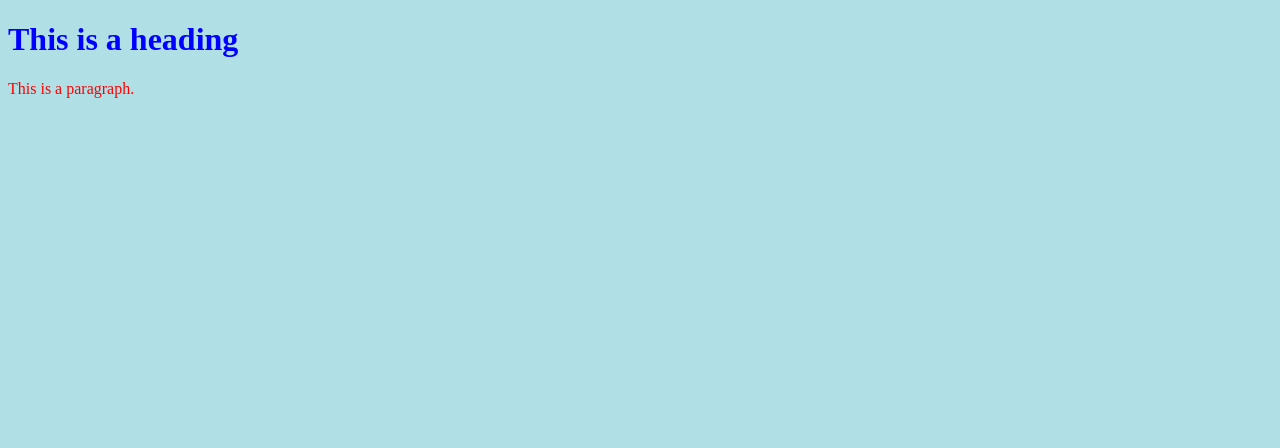
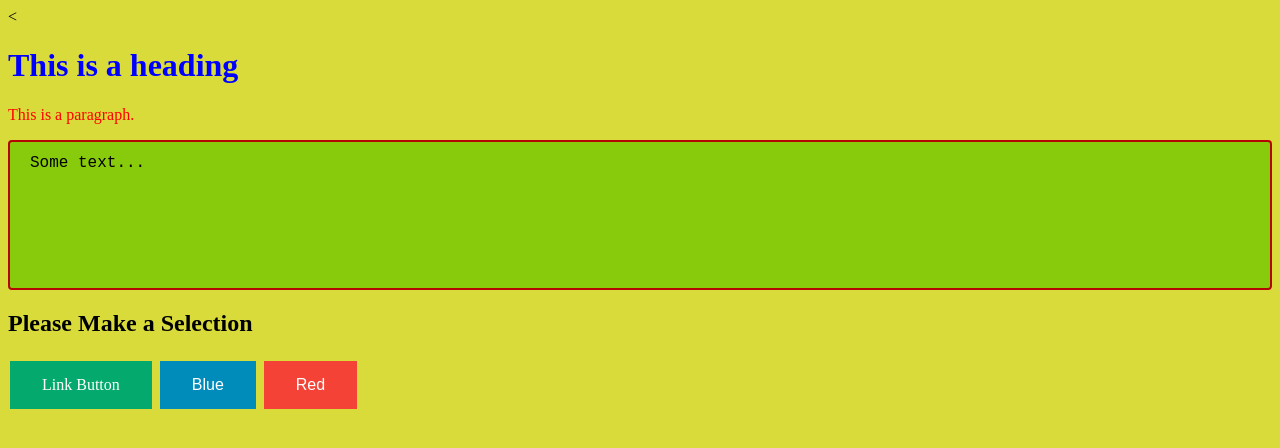
Before and after one commit to Satman10000/Web-Project, a plain HTML site: page index.html in a window 1280 px wide. Drawn offline with Linux system fonts and the light colour scheme.

Commit message:
Update index.html

```diff
--- a/index.html
+++ b/index.html
@@ -1,16 +1,47 @@
-<!DOCTYPE html>
+< <!DOCTYPE html>
 <html>
 <head>
 <style>
-body {background-color: powderblue;}
+body {background-color: rgb(217, 219, 59);}
 h1   {color: blue;}
 p    {color: red;}
+textarea {
+      width: 100%;
+      height: 150px;
+      padding: 12px 20px;
+      box-sizing: border-box;
+      border: 2px solid #b40404;
+      border-radius: 4px;
+      background-color: #88ca0c;
+      font-size: 16px;
+      resize: none;
+    }
+    .button {
+  background-color: #04AA6D;
+  border: none;
+  color: white;
+  padding: 15px 32px;
+  text-align: center;
+  text-decoration: none;
+  display: inline-block;
+  font-size: 16px;
+  margin: 4px 2px;
+  cursor: pointer;
+}
+.button2 {background-color: #008CBA;} /* Blue */
+.button3 {background-color: #f44336;} /* Red */
 </style>
 </head>
 <body>
-
 <h1>This is a heading</h1>
 <p>This is a paragraph.</p>
+<form>
+    <textarea>Some text...</textarea>
+  </form>
+  <h2>Please Make a Selection</h2>
 
+  <a href="#" class="button">Link Button</a>
+  <button class="button button2">Blue</button>
+  <button class="button button3">Red</button>
 </body>
 </html>
```
